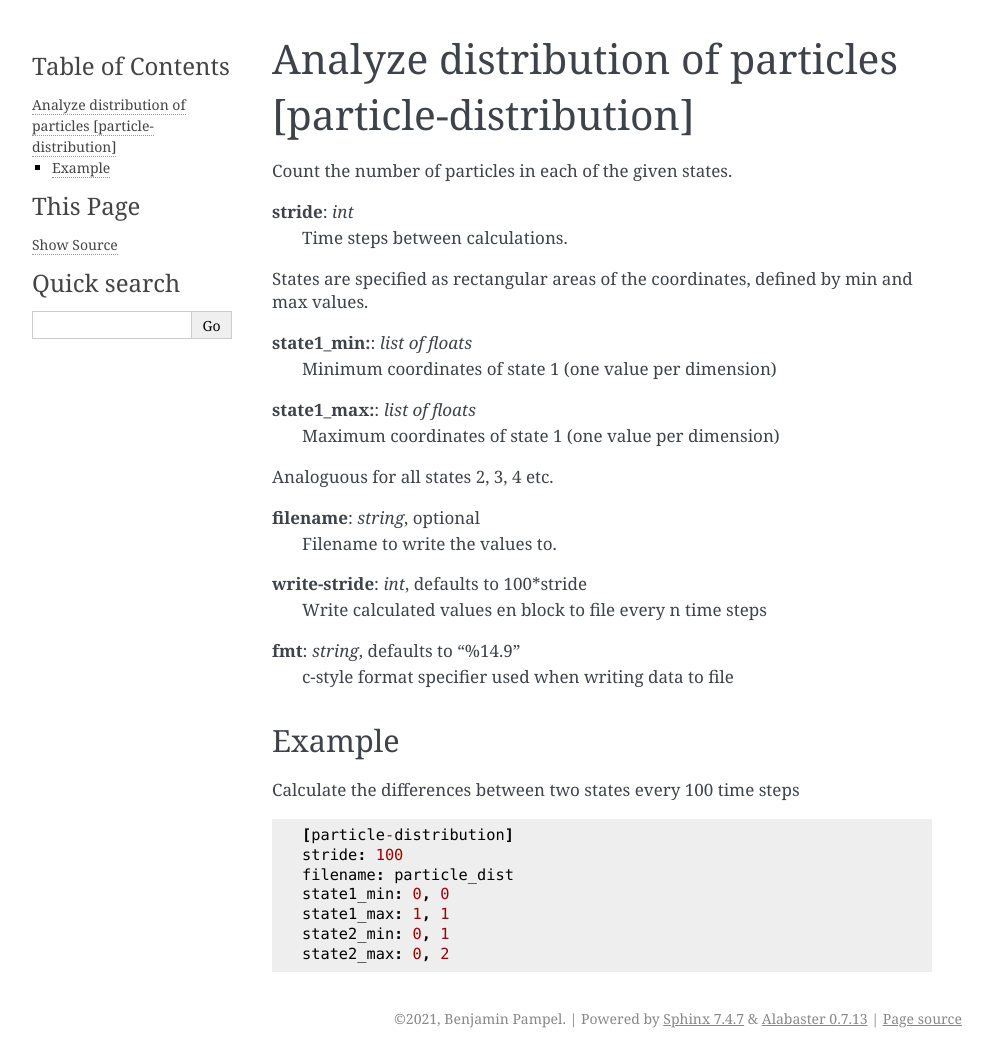
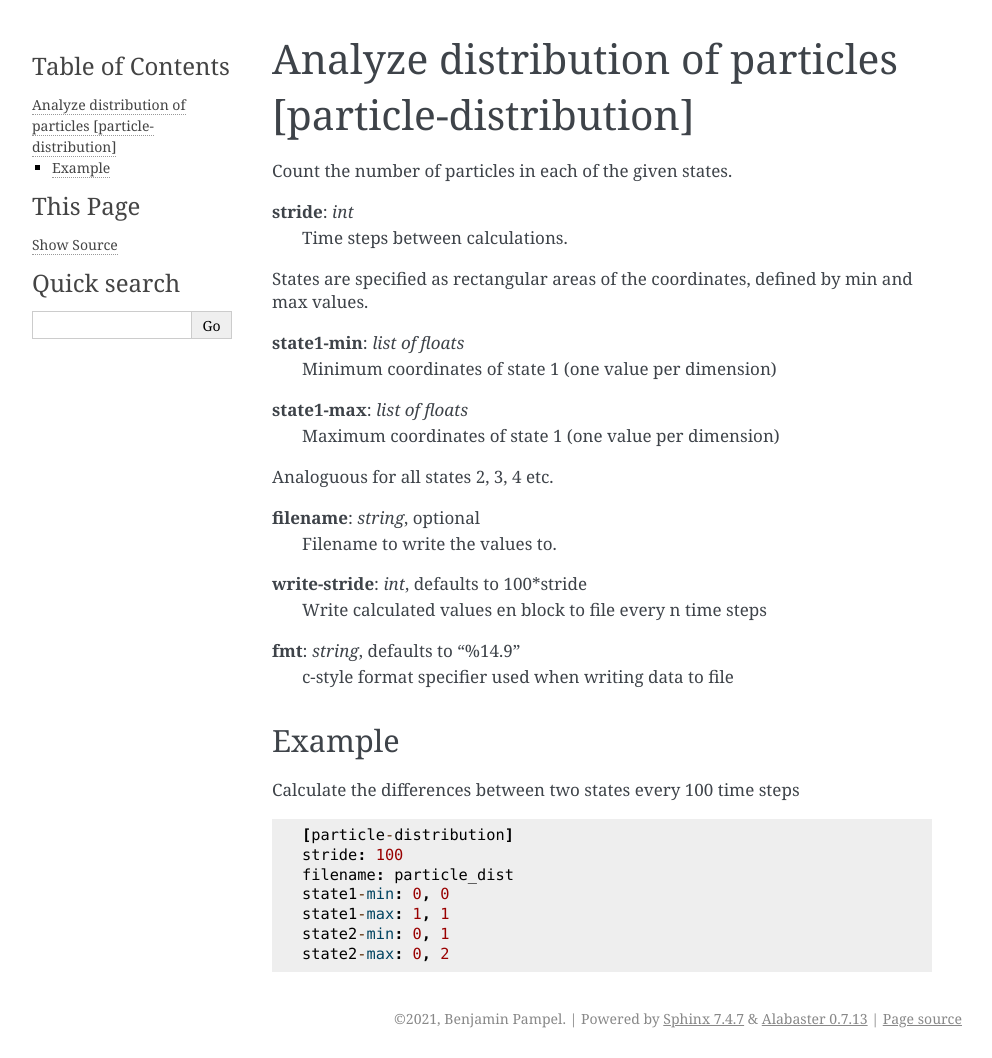
Before and after one commit to bpampel/bdld, a Sphinx documentation site: the page built from docs/particle-distribution.rst, in a window 1280 px wide. Shown: the whole page, without its empty margins (148-1140 px from the left). Built offline with Sphinx 7.4.7, drawn with Linux system fonts in a browser that asks for light colours.

```diff
--- a/docs/particle-distribution.rst
+++ b/docs/particle-distribution.rst
@@ -11,10 +11,10 @@ Count the number of particles in each of the given states.
 
 States are specified as rectangular areas of the coordinates, defined by min and max values.
 
-**state1_min:**: *list of floats*
+**state1-min**: *list of floats*
   Minimum coordinates of state 1 (one value per dimension)
 
-**state1_max:**: *list of floats*
+**state1-max**: *list of floats*
   Maximum coordinates of state 1 (one value per dimension)
 
 Analoguous for all states 2, 3, 4 etc.
@@ -38,7 +38,7 @@ Calculate the differences between two states every 100 time steps
   [particle-distribution]
   stride: 100
   filename: particle_dist
-  state1_min: 0, 0
-  state1_max: 1, 1
-  state2_min: 0, 1
-  state2_max: 0, 2
+  state1-min: 0, 0
+  state1-max: 1, 1
+  state2-min: 0, 1
+  state2-max: 0, 2
```
